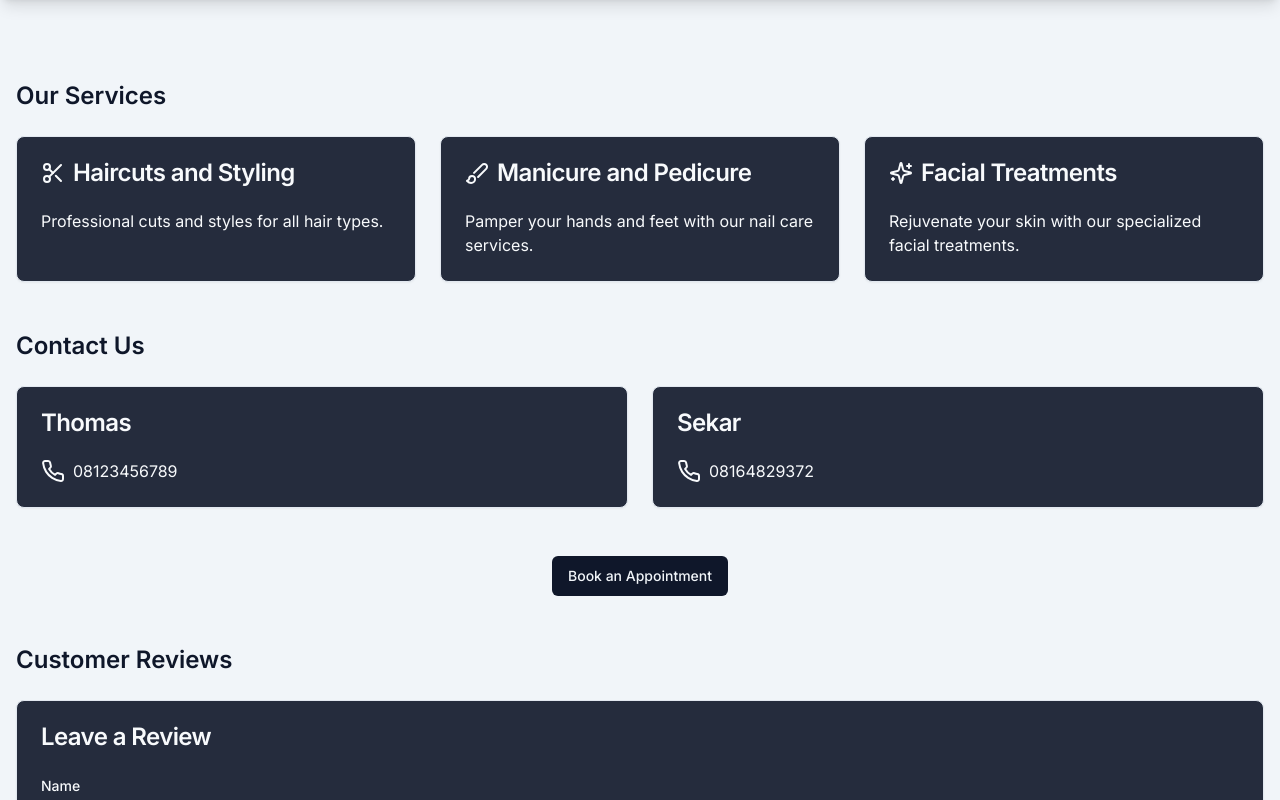
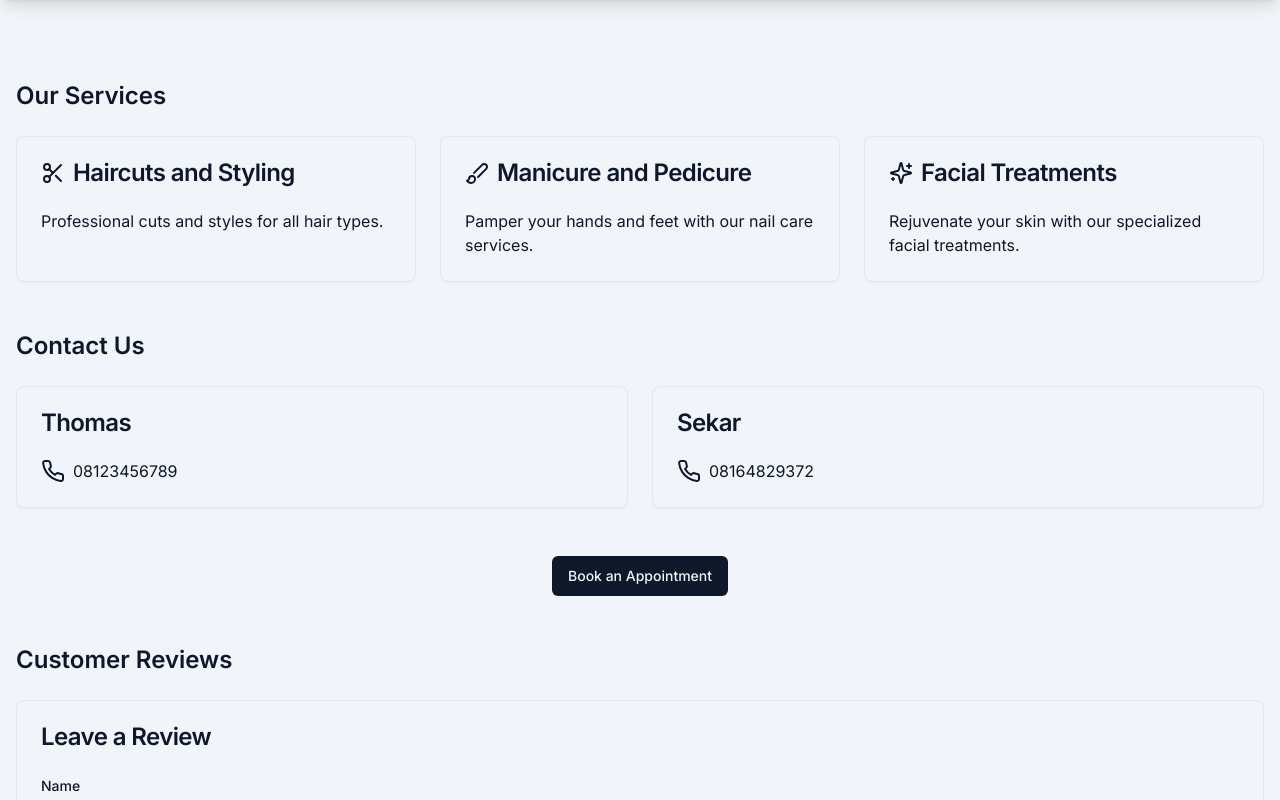
Before and after one commit to mochavin/sea-salon, a Next.js app: page / in a window 1280 px wide. Shown: the part 340-1140 px from the top of the page. Built offline with nearby package versions, Linux system fonts and the light colour scheme.

Commit message:
refactor: Update card styles and text colors on homepage

```diff
--- a/app/page.tsx
+++ b/app/page.tsx
@@ -85,36 +85,36 @@ const HomePage = () => {
             Our Services
           </h3>
           <div className='grid grid-cols-1 md:grid-cols-3 gap-6'>
-            <Card className='bg-primary/90'>
+            <Card className='bg-secondary '>
               <CardHeader>
-                <CardTitle className='flex items-center text-primary-foreground'>
+                <CardTitle className='flex items-center text-primary'>
                   <Scissors className='mr-2' />
                   Haircuts and Styling
                 </CardTitle>
               </CardHeader>
-              <CardContent className='text-primary-foreground'>
+              <CardContent className='text-primary'>
                 <p>Professional cuts and styles for all hair types.</p>
               </CardContent>
             </Card>
-            <Card className='bg-primary/90'>
+            <Card className='bg-secondary '>
               <CardHeader>
-                <CardTitle className='flex items-center text-primary-foreground'>
+                <CardTitle className='flex items-center text-primary'>
                   <Brush className='mr-2' />
                   Manicure and Pedicure
                 </CardTitle>
               </CardHeader>
-              <CardContent className='text-primary-foreground'>
+              <CardContent className='text-primary'>
                 <p>Pamper your hands and feet with our nail care services.</p>
               </CardContent>
             </Card>
-            <Card className='bg-primary/90'>
+            <Card className='bg-secondary '>
               <CardHeader>
-                <CardTitle className='flex items-center text-primary-foreground'>
+                <CardTitle className='flex items-center text-primary'>
                   <Sparkles className='mr-2' />
                   Facial Treatments
                 </CardTitle>
               </CardHeader>
-              <CardContent className='text-primary-foreground'>
+              <CardContent className='text-primary'>
                 <p>
                   Rejuvenate your skin with our specialized facial treatments.
                 </p>
@@ -128,24 +128,22 @@ const HomePage = () => {
             Contact Us
           </h3>
           <div className='grid grid-cols-1 md:grid-cols-2 gap-6'>
-            <Card className='bg-primary/90'>
+            <Card className='bg-secondary'>
               <CardHeader>
-                <CardTitle className='text-primary-foreground'>
-                  Thomas
-                </CardTitle>
+                <CardTitle className='text-primary'>Thomas</CardTitle>
               </CardHeader>
-              <CardContent className='text-primary-foreground'>
+              <CardContent className='text-primary'>
                 <p className='flex items-center'>
                   <Phone className='mr-2' />
                   08123456789
                 </p>
               </CardContent>
             </Card>
-            <Card className='bg-primary/90'>
+            <Card className='bg-secondary'>
               <CardHeader>
-                <CardTitle className='text-primary-foreground'>Sekar</CardTitle>
+                <CardTitle className='text-primary'>Sekar</CardTitle>
               </CardHeader>
-              <CardContent className='text-primary-foreground'>
+              <CardContent className='text-primary'>
                 <p className='flex items-center'>
                   <Phone className='mr-2' />
                   08164829372
@@ -216,12 +214,9 @@ export function Reviews() {
         Customer Reviews
       </h3>
 
-      {/* Review Form */}
-      <Card className='bg-primary/90 mb-6'>
+      <Card className='bg-secondary mb-6'>
         <CardHeader>
-          <CardTitle className='text-primary-foreground'>
-            Leave a Review
-          </CardTitle>
+          <CardTitle className='text-primary'>Leave a Review</CardTitle>
         </CardHeader>
         <CardContent>
           <Form {...form}>
@@ -231,9 +226,7 @@ export function Reviews() {
                 name='customerName'
                 render={({ field }) => (
                   <FormItem>
-                    <FormLabel className='text-primary-foreground'>
-                      Name
-                    </FormLabel>
+                    <FormLabel className='text-primary'>Name</FormLabel>
                     <FormControl>
                       <Input placeholder='Your name' {...field} />
                     </FormControl>
@@ -246,9 +239,7 @@ export function Reviews() {
                 name='starRating'
                 render={({ field }) => (
                   <FormItem>
-                    <FormLabel className='text-primary-foreground'>
-                      Rating
-                    </FormLabel>
+                    <FormLabel className='text-primary'>Rating</FormLabel>
                     <Select
                       onValueChange={field.onChange}
                       defaultValue={field.value}
@@ -275,9 +266,7 @@ export function Reviews() {
                 name='comment'
                 render={({ field }) => (
                   <FormItem>
-                    <FormLabel className='text-primary-foreground'>
-                      Comment
-                    </FormLabel>
+                    <FormLabel className='text-primary'>Comment</FormLabel>
                     <FormControl>
                       <Textarea
                         placeholder='Tell us about your experience'
@@ -300,24 +289,23 @@ export function Reviews() {
         </CardContent>
       </Card>
 
-      {/* Display Reviews */}
       <div className='grid grid-cols-1 md:grid-cols-2 gap-6'>
         {reviews.map((review, index) => (
-          <Card key={index} className='bg-primary/90'>
+          <Card key={index} className='bg-secondary'>
             <CardHeader>
-              <CardTitle className='text-primary-foreground flex items-center justify-between'>
+              <CardTitle className='text-primary flex items-center justify-between'>
                 <span>{review.customerName}</span>
                 <span className='flex items-center'>
                   {[...Array(review.starRating)].map((_, i) => (
                     <Star
                       key={i}
-                      className='w-5 h-5 fill-primary text-primary-foreground'
+                      className='w-5 h-5 fill-primary text-primary'
                     />
                   ))}
                 </span>
               </CardTitle>
             </CardHeader>
-            <CardContent className='text-primary-foreground'>
+            <CardContent className='text-primary'>
               <p>{review.comment}</p>
             </CardContent>
           </Card>
```
